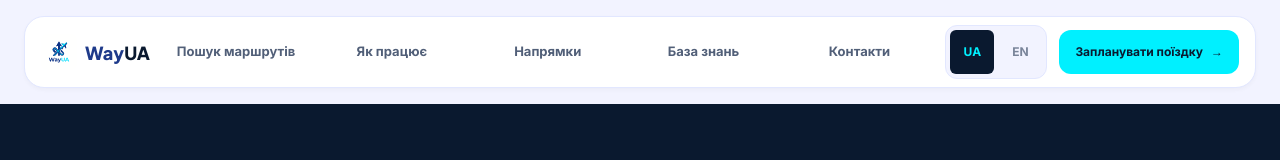
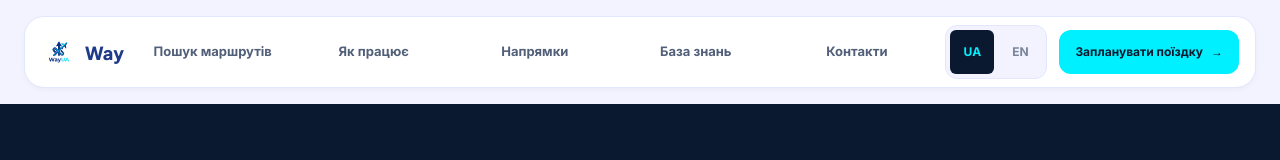
Before and after one commit to oxykode/WayUA, a plain HTML site: page index.html in a window 1280 px wide. Shown: the top 160 px of the page. Drawn offline with nearby package versions, Linux system fonts and the light colour scheme.

Commit message:
Edit: changed project name

```diff
--- a/index.html
+++ b/index.html
@@ -92,7 +92,7 @@
     <div class="mx-auto grid w-full max-w-7xl grid-cols-[minmax(0,1fr)_auto] items-center justify-between gap-3 rounded-panel border border-muted bg-white px-4 py-2 shadow-card sm:flex sm:flex-wrap">
       <a class="inline-flex shrink-0 items-center gap-1 font-brand text-body font-extrabold text-brand-primary focus-visible:outline-none focus-visible:ring-2 focus-visible:ring-brand-secondary focus-visible:ring-offset-2 sm:gap-2 sm:text-body-lg" href="#home" aria-label="WayUA — на головну">
         <img class="h-8 w-8 rounded-control object-contain sm:h-9 sm:w-9" src="assets/icons/logo.svg" alt="" aria-hidden="true">
-        <span><span class="text-brand-secondary">Way</span>UA</span>
+        <span class="text-brand-secondary">Way</span>
       </a>
       <button class="mobile-menu-button inline-flex h-11 w-11 shrink-0 flex-col items-center justify-center gap-1 rounded-control border border-muted bg-page text-brand-primary focus-visible:outline-none focus-visible:ring-2 focus-visible:ring-brand-secondary focus-visible:ring-offset-2 xl:hidden" type="button" aria-label="Відкрити меню" aria-expanded="false" aria-controls="primary-navigation">
         <span class="block h-0.5 w-menu-icon rounded-full bg-current" aria-hidden="true"></span>
```
